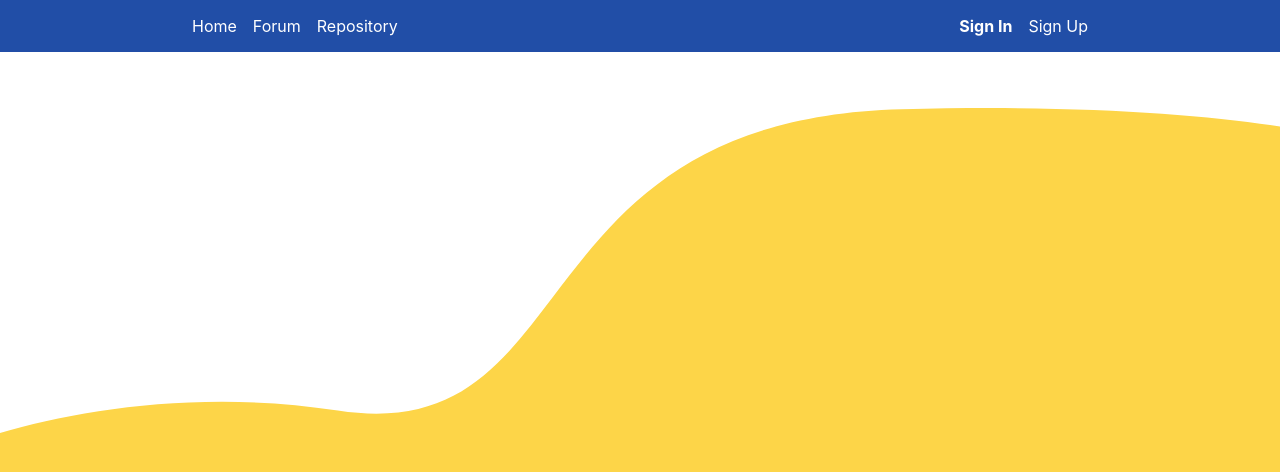
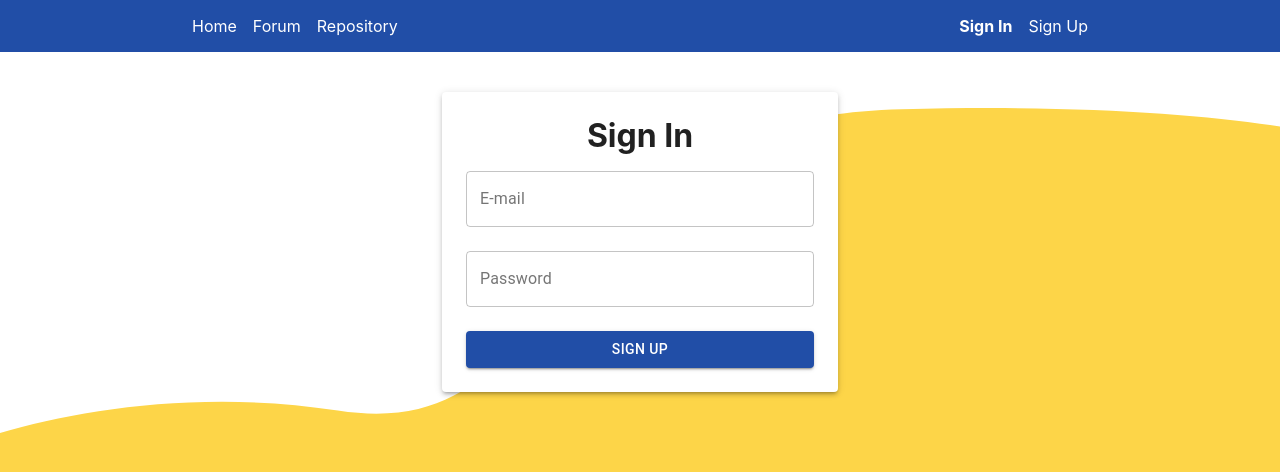
Before and after one commit to AnsellMaximilian/knowledge-management-system, a React (Create React App) app: page /signin in a window 1280 px wide. Shown: the top 472 px of the page. Built offline with nearby package versions, Linux system fonts and the light colour scheme; no server answers.

Commit message:
add basic auth sign in and sign up functionality

```diff
--- a/src/App.tsx
+++ b/src/App.tsx
@@ -1,11 +1,14 @@
 import { Container, makeStyles } from '@material-ui/core';
-import React from 'react';
+import React, { useEffect, useState } from 'react';
 import './App.css';
 import bg from './assets/images/bg.svg';
-import { BrowserRouter as Router, Route, Switch } from 'react-router-dom';
+import { BrowserRouter as Router, Redirect, Route, Switch } from 'react-router-dom';
 import Header from './components/Header';
 import Home from './pages/Home';
 import SignUp from './pages/SignUp';
+import SignIn from './pages/SignIn';
+import { User } from './types';
+import { auth, db } from './utils/firebase';
 
 const useStyles = makeStyles(theme => ({
   content: {
@@ -20,11 +23,37 @@ const useStyles = makeStyles(theme => ({
 function App() {
   const classes = useStyles();
 
+  const [user, setUser] = useState<User | null>(null);
+
+  useEffect(() => {
+    auth.onAuthStateChanged((user) => {
+      if(user){
+        let userObj: User = {
+          ...user,
+          name: ''
+        }
+        db.collection('userProfiles').doc(user.uid).get()
+          .then(userProfileRef => {
+            userObj = {
+              ...userObj,
+              ...userProfileRef.data()
+            }
+            setUser(userObj)
+          })
+          .catch(err => {
+            setUser(userObj);
+          })
+      }else{
+        setUser(user);
+      }
+    })
+  }, [])
 
   return (
     <Router>
       <div>
         <Header/>
+        {user?.email}
         <main className={`App ${classes.content}`}>
           <Container maxWidth="md">
             <Switch>
@@ -33,7 +62,11 @@ function App() {
               </Route>
 
               <Route exact path="/signup">
-                <SignUp/>
+                 {user ? <Redirect to={process.env.PUBLIC_URL + "/"}/> : <SignUp/>}
+              </Route>
+
+              <Route exact path="/signin">
+                 {user ? <Redirect to={process.env.PUBLIC_URL + "/"}/> : <SignIn/>}
               </Route>
             </Switch>
           </Container>
--- a/src/pages/SignIn.tsx
+++ b/src/pages/SignIn.tsx
@@ -1,5 +1,6 @@
 import { Button, Container, makeStyles, Paper, TextField } from '@material-ui/core'
 import React, {useState} from 'react'
+import { auth } from '../utils/firebase';
 
 const useStyles = makeStyles(theme => ({
     form: {
@@ -24,30 +25,26 @@ const useStyles = makeStyles(theme => ({
 export default function SignUp() {
     const classes = useStyles();
 
-    const [name, setName] = useState('');
-    const [bio, setBio] = useState('');
     const [email, setEmail] = useState('');
-    const [password, setPassword] = useState('')
+    const [password, setPassword] = useState('');
+
+    const handleSubmit: React.FormEventHandler<HTMLFormElement>  = (e) => {
+        e.preventDefault();
+        console.log('test')
+        auth.signInWithEmailAndPassword(email, password)
+            .then(userRef => {
+
+            })
+            .catch(err => {
+                console.log(err)
+            })
+    }
 
     return (
         <Container maxWidth="xs">
             <Paper elevation={3} className={classes.container}>
-                <h1 className={classes.title}>Sign Up</h1>
-                <form className={classes.form}>
-                    <TextField
-                        variant="outlined"
-                        margin="normal"
-                        label="Full Name"
-                        value={name}
-                        onChange={e => setName(e.target.value)}
-                    />
-                    <TextField
-                        variant="outlined"
-                        margin="normal"
-                        label="Bio"
-                        value={bio}
-                        onChange={e => setBio(e.target.value)}
-                    />
+                <h1 className={classes.title}>Sign In</h1>
+                <form className={classes.form} onSubmit={handleSubmit}>
                     <TextField
                         variant="outlined"
                         margin="normal"
@@ -64,7 +61,12 @@ export default function SignUp() {
                         value={password}
                         onChange={e => setPassword(e.target.value)}
                     />
-                    <Button variant="contained" color="primary" className={classes.submitButton}>Sign Up</Button>
+                    <Button
+                        variant="contained"
+                        color="primary"
+                        className={classes.submitButton}
+                        type="submit"
+                    >Sign Up</Button>
                 </form>
             </Paper>
         </Container>
--- a/src/pages/SignUp.tsx
+++ b/src/pages/SignUp.tsx
@@ -1,5 +1,6 @@
 import { Button, Container, makeStyles, Paper, TextField } from '@material-ui/core'
 import React, {useState} from 'react'
+import { auth, db } from '../utils/firebase';
 
 const useStyles = makeStyles(theme => ({
     form: {
@@ -27,13 +28,30 @@ export default function SignUp() {
     const [name, setName] = useState('');
     const [bio, setBio] = useState('');
     const [email, setEmail] = useState('');
-    const [password, setPassword] = useState('')
+    const [password, setPassword] = useState('');
+
+    const handleSubmit: React.FormEventHandler<HTMLFormElement>  = (e) => {
+        e.preventDefault();
+        console.log('test')
+        auth.createUserWithEmailAndPassword(email, password)
+            .then(userRef => {
+                const user = userRef.user;
+                if(user){
+                    db.collection('userProfiles').doc(user.uid).set({name, bio})
+                        .then()
+                        .catch()
+                }
+            })
+            .catch(err => {
+                console.log(err)
+            })
+    }
 
     return (
         <Container maxWidth="xs">
             <Paper elevation={3} className={classes.container}>
                 <h1 className={classes.title}>Sign Up</h1>
-                <form className={classes.form}>
+                <form className={classes.form} onSubmit={handleSubmit}>
                     <TextField
                         variant="outlined"
                         margin="normal"
@@ -64,7 +82,12 @@ export default function SignUp() {
                         value={password}
                         onChange={e => setPassword(e.target.value)}
                     />
-                    <Button variant="contained" color="primary" className={classes.submitButton}>Sign Up</Button>
+                    <Button
+                        variant="contained"
+                        color="primary"
+                        className={classes.submitButton}
+                        type="submit"
+                    >Sign Up</Button>
                 </form>
             </Paper>
         </Container>
```
Also changed, not shown: src/types.ts (+7 -1 lines).
